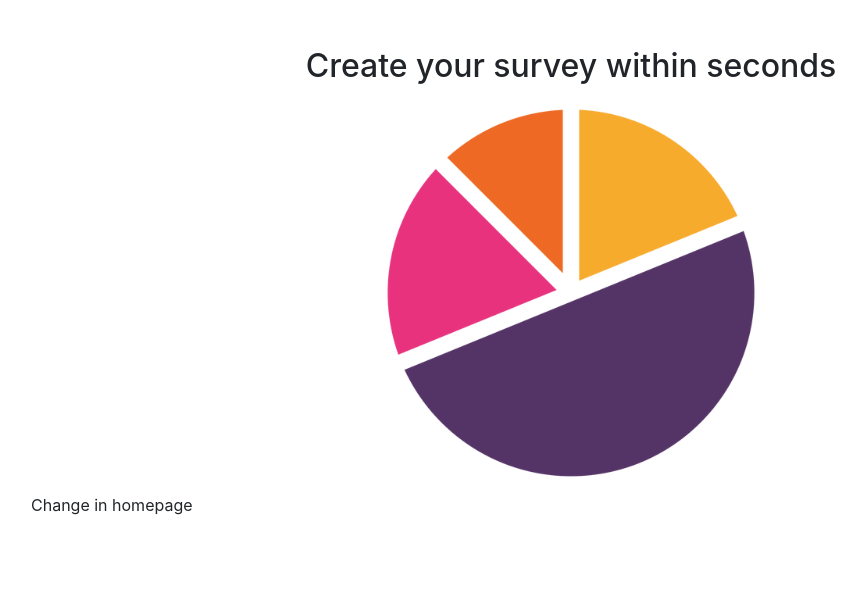
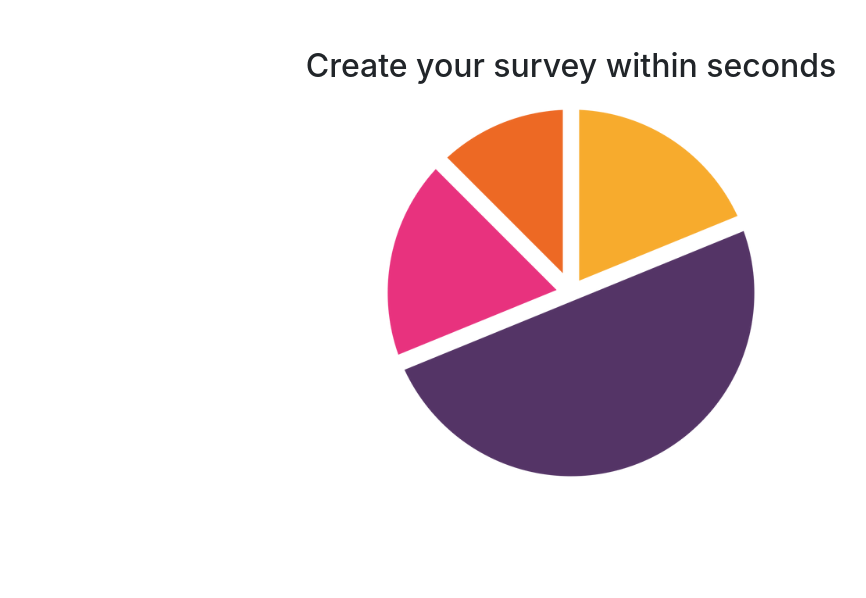
Before and after one commit to imsahil007/poll_anywhere, a Django app: page / in a window 1280 px wide. Shown: the part 57-655 px from the top of the page, without its empty margins (69-935 px from the left). Run offline with Django 3.2, Linux system fonts and the light colour scheme; some libraries are stand-ins or nearby versions.

Commit message:
Travis and homepage updated

```diff
--- a/polls/templates/polls/home.html
+++ b/polls/templates/polls/home.html
@@ -29,7 +29,6 @@
                 </div>
                 <div class='col-md-2'></div>
             </div> {% endcomment %}
-            Change in homepage
         </div>
 
 {% endblock content %}
```
Also changed, not shown: .travis.yml.
